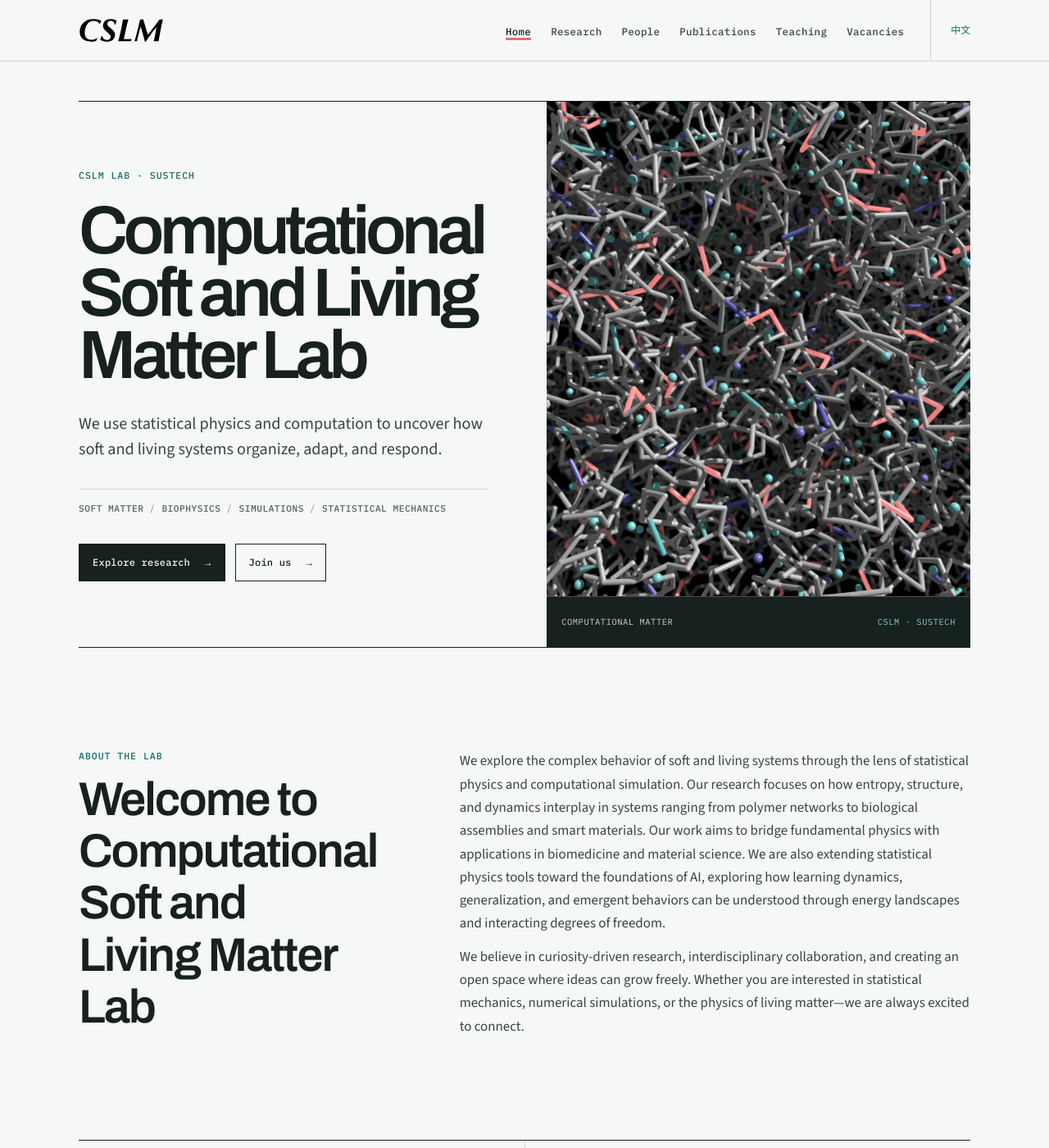
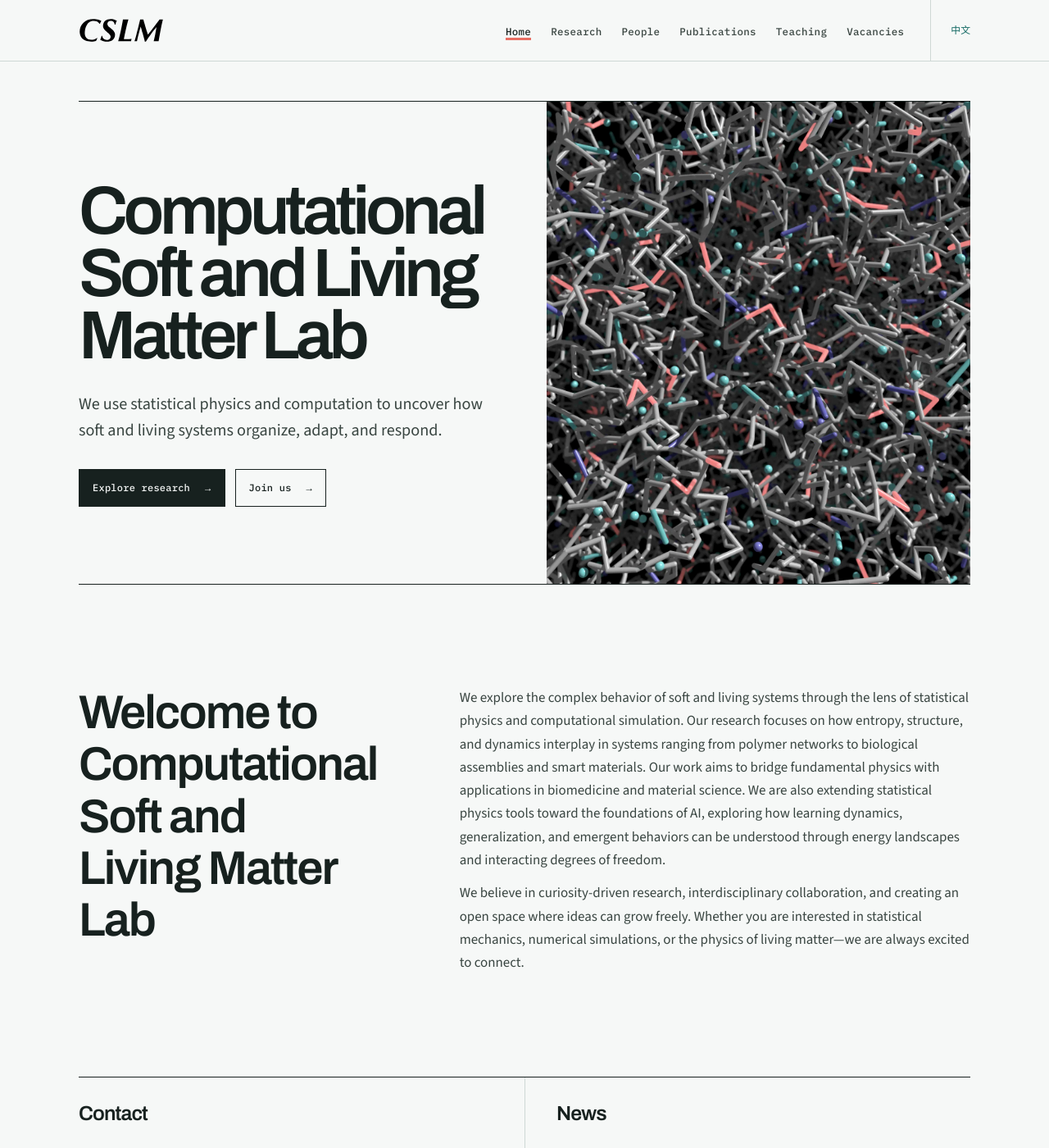
Before and after one commit to xxialab/xxialab.github.io, a Jekyll site: the page built from index.html, in a window 1280 px wide and 1400 px high. Shown: the whole window at 82% size. Built offline with Jekyll 4.4.1, drawn with Linux system fonts in a browser that asks for light colours.

Commit message:
Remove redundant decorative labels

```diff
--- a/_layouts/default.html
+++ b/_layouts/default.html
@@ -10,7 +10,7 @@
   <link rel="alternate" hreflang="{{ page.alt_lang }}" href="{{ page.alternate | absolute_url }}">
   <link rel="alternate" hreflang="x-default" href="{{ page.x_default | absolute_url }}">
   <link rel="icon" href="{{ '/images/favicon.svg' | relative_url }}" type="image/svg+xml">
-  <link rel="stylesheet" href="{{ '/assets/style.css?v=20260829-1' | relative_url }}">
+  <link rel="stylesheet" href="{{ '/assets/style.css?v=20260829-2' | relative_url }}">
   <meta property="og:type" content="website">
   <meta property="og:site_name" content="CSLM Lab">
   <meta property="og:title" content="{{ page.title }} | CSLM Lab">
--- a/assets/style.css
+++ b/assets/style.css
@@ -285,19 +285,6 @@ main > ol:not(.pub-list) {
   line-height: 1.6;
 }
 
-.section-label,
-.eyebrow,
-.topic-domain {
-  margin: 0 0 12px;
-  color: var(--signal-dark);
-  font-family: "IBM Plex Mono", monospace;
-  font-size: 0.72rem;
-  font-weight: 500;
-  letter-spacing: 0.085em;
-  line-height: 1.4;
-  text-transform: uppercase;
-}
-
 .grid {
   display: grid;
   grid-template-columns: 1fr;
@@ -350,10 +337,6 @@ footer p {
   align-items: flex-start;
 }
 
-.hero .eyebrow {
-  margin-bottom: 22px;
-}
-
 .hero h1 {
   max-width: 760px;
   margin: 0 0 30px;
@@ -376,33 +359,6 @@ html:lang(zh) .hero h1 {
   color: var(--carbon-soft);
   font-size: clamp(1.08rem, 1.8vw, 1.26rem);
   line-height: 1.55;
-}
-
-.hero-tags {
-  width: 100%;
-  margin: 0 0 34px;
-  padding-top: 14px;
-  display: flex;
-  flex-wrap: wrap;
-  gap: 8px 22px;
-  border-top: 1px solid var(--line);
-}
-
-.hero-tags span {
-  position: relative;
-  color: #53605c;
-  font-family: "IBM Plex Mono", monospace;
-  font-size: 0.7rem;
-  font-weight: 500;
-  letter-spacing: 0.045em;
-  text-transform: uppercase;
-}
-
-.hero-tags span:not(:last-child)::after {
-  content: "/";
-  position: absolute;
-  right: -14px;
-  color: var(--steel);
 }
 
 .hero-actions {
@@ -458,31 +414,6 @@ html:lang(zh) .hero h1 {
   background: var(--carbon);
 }
 
-.hero-figure::before,
-.hero-figure::after {
-  content: "";
-  position: absolute;
-  z-index: 2;
-  pointer-events: none;
-}
-
-.hero-figure::before {
-  top: 18px;
-  left: 18px;
-  width: 46px;
-  height: 1px;
-  background: var(--bond);
-  box-shadow: 0 0 0 0 var(--bond);
-}
-
-.hero-figure::after {
-  top: 18px;
-  left: 18px;
-  width: 1px;
-  height: 46px;
-  background: var(--signal);
-}
-
 .hero-image-window {
   min-height: 0;
   flex: 1 1 auto;
@@ -503,25 +434,6 @@ html:lang(zh) .hero h1 {
   object-fit: cover;
   object-position: center;
   filter: saturate(0.92) contrast(1.04);
-}
-
-.hero-figure figcaption {
-  min-height: 62px;
-  padding: 15px 18px;
-  display: flex;
-  align-items: center;
-  justify-content: space-between;
-  gap: 20px;
-  border-top: 1px solid rgba(255, 255, 255, 0.2);
-  color: #cbd4d1;
-  font-family: "IBM Plex Mono", monospace;
-  font-size: 0.65rem;
-  letter-spacing: 0.055em;
-  text-transform: uppercase;
-}
-
-.hero-figure figcaption span:last-child {
-  color: #8fcac5;
 }
 
 .home-intro {
--- a/index.html
+++ b/index.html
@@ -12,14 +12,10 @@ permalink: /index.html
 <main id="main-content" class="mainpg">
     <div class="hero">
       <div class="hero-content">
-        <p class="eyebrow">CSLM Lab · SUSTech</p>
         <h1>Computational Soft and Living Matter Lab</h1>
         <p class="hero-lead">
           We use statistical physics and computation to uncover how soft and living systems organize, adapt, and respond.
         </p>
-        <div class="hero-tags">
-          <span>Soft Matter</span><span>Biophysics</span><span>Simulations</span><span>Statistical Mechanics</span>
-        </div>
         <div class="hero-actions">
           <a class="btn primary" href="/research.html">Explore research</a>
           <a class="btn ghost" href="/vacancies.html">Join us</a>
@@ -30,16 +26,11 @@ permalink: /index.html
         <div class="hero-image-window">
           <img src="/images/test1-optimized.webp" alt="Molecular network simulation" width="1400" height="1500" fetchpriority="high" decoding="async">
         </div>
-        <figcaption>
-          <span>Computational matter</span>
-          <span>CSLM · SUSTech</span>
-        </figcaption>
       </figure>
     </div>
 
     <section class="home-intro">
       <div>
-        <p class="section-label">About the lab</p>
         <h2>Welcome to Computational Soft and Living Matter Lab</h2>
       </div>
       <div class="home-intro-copy">
@@ -52,7 +43,6 @@ permalink: /index.html
 
     <div class="home-info-grid">
       <section class="info-card">
-        <p class="section-label">Find us</p>
         <h2>Contact</h2>
         <p>
           Room P5094, College of Science Building<br>
@@ -63,7 +53,6 @@ permalink: /index.html
       </section>
 
       <section class="info-card">
-        <p class="section-label">Updates</p>
         <h2>News</h2>
         <ul class="news-list">
           <li>
--- a/research.html
+++ b/research.html
@@ -21,7 +21,6 @@ permalink: /research.html
         <img class="research-img research-img-dnacc" src="/images/dnacc.png" alt="DNA-programmable self-assembly illustration" width="1400" height="356" loading="eager" fetchpriority="high" decoding="async">
         <div class="research-topic-body">
           <div class="research-topic-heading">
-            <p class="topic-domain">Programmable assembly</p>
             <h2>DNA Programmable Self-Assembly</h2>
           </div>
           <div class="research-topic-copy">
@@ -40,7 +39,6 @@ permalink: /research.html
         <img class="research-img research-img-superselectivity" src="/images/superselectivity.png" alt="Superselective multivalent binding illustration" width="1400" height="435" loading="lazy" decoding="async">
         <div class="research-topic-body">
           <div class="research-topic-heading">
-            <p class="topic-domain">Multivalent recognition</p>
             <h2>Superselectivity from Multivalency</h2>
           </div>
           <div class="research-topic-copy">
@@ -59,7 +57,6 @@ permalink: /research.html
         <img class="research-img research-img-kagome" src="/images/kagome.png" alt="Complex colloidal assembly illustration" width="1400" height="324" loading="lazy" decoding="async">
         <div class="research-topic-body">
           <div class="research-topic-heading">
-            <p class="topic-domain">Colloidal architectures</p>
             <h2>Complex Colloidal Self-Assembly</h2>
           </div>
           <div class="research-topic-copy">
@@ -78,7 +75,6 @@ permalink: /research.html
         <img class="research-img research-img-vitrimer" src="/images/vitrimer.png" alt="Dynamic vitrimer network illustration" width="1400" height="291" loading="lazy" decoding="async">
         <div class="research-topic-body">
           <div class="research-topic-heading">
-            <p class="topic-domain">Dynamic networks</p>
             <h2>Vitrimer Physics</h2>
           </div>
           <div class="research-topic-copy">
--- a/scripts/build_preview.py
+++ b/scripts/build_preview.py
@@ -108,7 +108,7 @@ def render_page(meta: dict, content: str) -> str:
   <link rel="alternate" hreflang="{meta['alt_lang']}" href="{alternate}">
   <link rel="alternate" hreflang="x-default" href="{x_default}">
   <link rel="icon" href="/images/favicon.svg" type="image/svg+xml">
-  <link rel="stylesheet" href="/assets/style.css?v=20260829-1">
+  <link rel="stylesheet" href="/assets/style.css?v=20260829-2">
   <meta property="og:type" content="website">
   <meta property="og:site_name" content="CSLM Lab">
   <meta property="og:title" content="{title} | CSLM Lab">
--- a/zh/research.html
+++ b/zh/research.html
@@ -21,7 +21,6 @@ permalink: /zh/research.html
         <img class="research-img research-img-dnacc" src="/images/dnacc.png" alt="DNA 可编程自组装示意图" width="1400" height="356" loading="eager" fetchpriority="high" decoding="async">
         <div class="research-topic-body">
           <div class="research-topic-heading">
-            <p class="topic-domain">可编程组装</p>
             <h2>DNA 编程的自组装</h2>
           </div>
           <div class="research-topic-copy">
@@ -40,7 +39,6 @@ permalink: /zh/research.html
         <img class="research-img research-img-superselectivity" src="/images/superselectivity.png" alt="多价超选择性结合示意图" width="1400" height="435" loading="lazy" decoding="async">
         <div class="research-topic-body">
           <div class="research-topic-heading">
-            <p class="topic-domain">多价识别</p>
             <h2>超选择性与多价作用</h2>
           </div>
           <div class="research-topic-copy">
@@ -59,7 +57,6 @@ permalink: /zh/research.html
         <img class="research-img research-img-kagome" src="/images/kagome.png" alt="复杂胶体组装示意图" width="1400" height="324" loading="lazy" decoding="async">
         <div class="research-topic-body">
           <div class="research-topic-heading">
-            <p class="topic-domain">胶体结构</p>
             <h2>复杂胶体自组装</h2>
           </div>
           <div class="research-topic-copy">
@@ -78,7 +75,6 @@ permalink: /zh/research.html
         <img class="research-img research-img-vitrimer" src="/images/vitrimer.png" alt="可逆键交换网络示意图" width="1400" height="291" loading="lazy" decoding="async">
         <div class="research-topic-body">
           <div class="research-topic-heading">
-            <p class="topic-domain">动态网络</p>
             <h2>可逆键交换网络材料</h2>
           </div>
           <div class="research-topic-copy">
```
Also changed, not shown: zh/index.html (+0 -11 lines).
